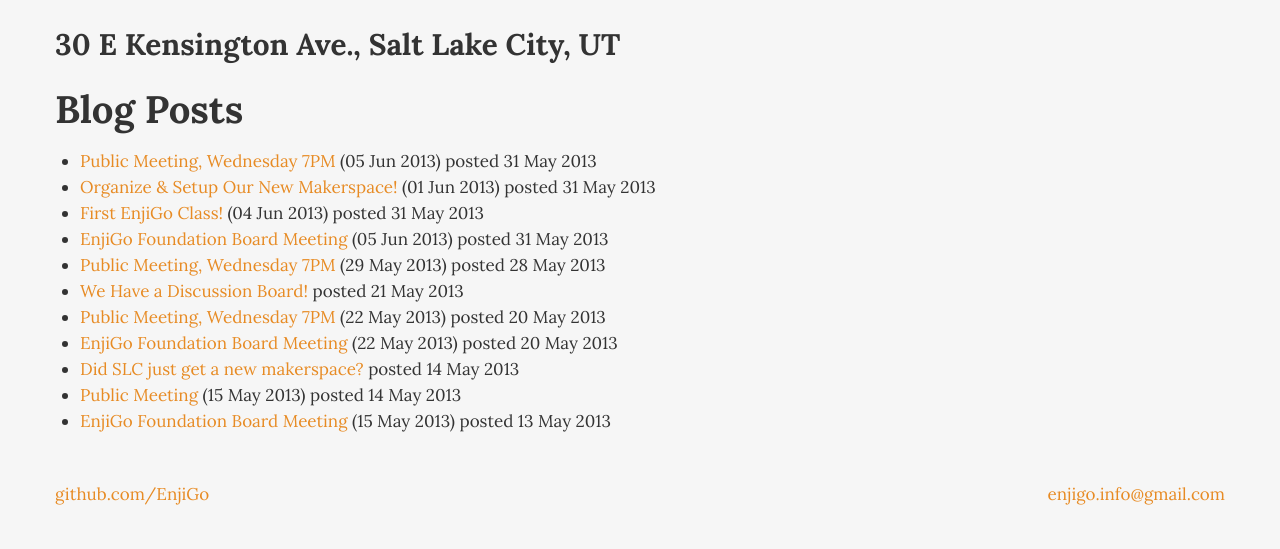
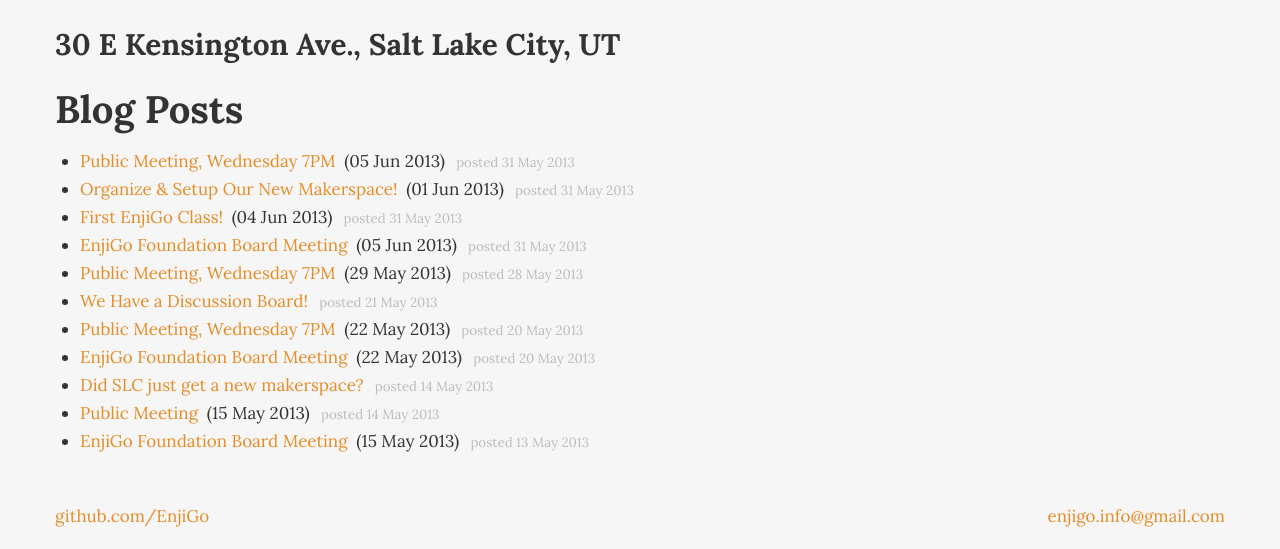
Before and after one commit to makesaltlake/website, a Jekyll site: the page built from index.html, in a window 1280 px wide and 1281 px high. Shown: the part 732-1281 px from the top of the window. Built offline with Jekyll 4.4.1, drawn with Linux system fonts in a browser that asks for light colours.

Commit message:
Add .postdate CSS

```diff
--- a/css/main.css
+++ b/css/main.css
@@ -18,6 +18,16 @@
   padding-right: 2em;
 }
 
+.eventdate {
+  padding-left: 0.25em;
+}
+
+.postdate {
+  color: #bbb;
+  font-size: 10pt;
+  padding-left: 0.5em;
+}
+
 #footer {
   margin-top: 2em;
 }
```
